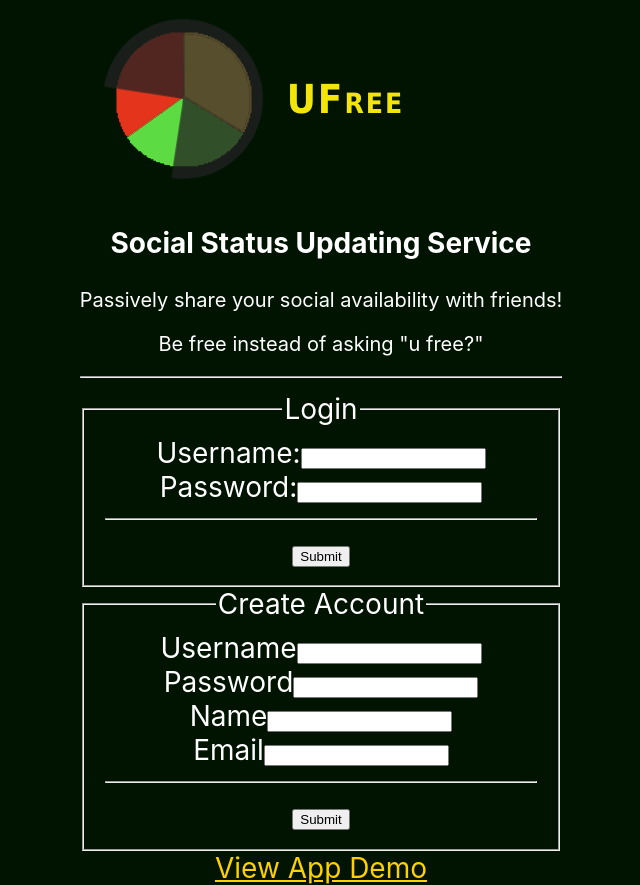
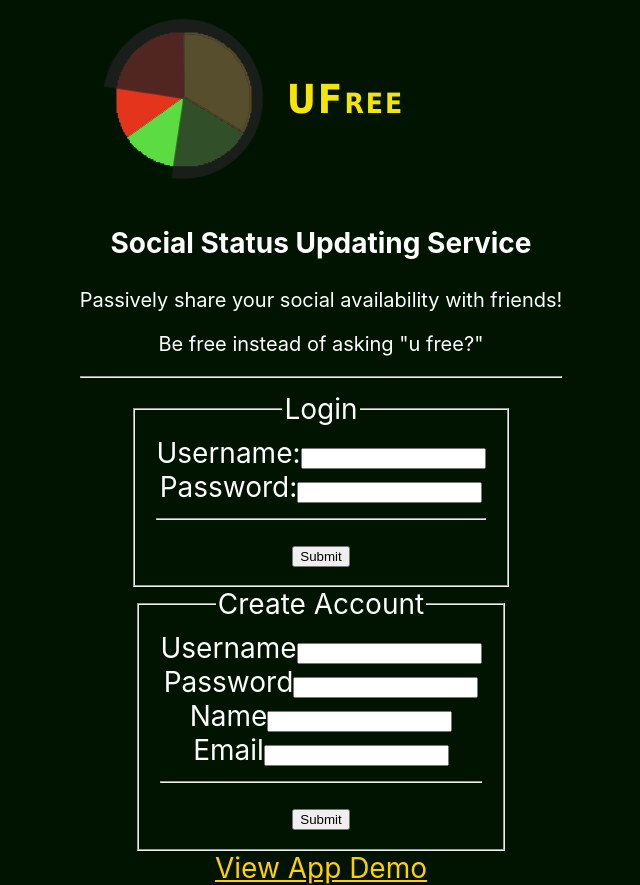
Before and after one commit to AlexSchaadhardt/ufree, a React (Create React App) app: page / in a window 1280 px wide. Shown: the whole page, without its empty margins (319-959 px from the left). Built offline with nearby package versions, Linux system fonts and the light colour scheme.

Commit message:
Going to mess with button toggles for status

```diff
--- a/src/App.css
+++ b/src/App.css
@@ -1,13 +1,17 @@
 body {
   text-align: center;
   background-color: #001401;
+
+  font-size: calc(12px + 2vmin);
+  color: white;
+}
+
+.login-page {
   display: flex;
   flex-direction: column;
   flex: auto;
   align-items: center;
   justify-content: center;
-  font-size: calc(12px + 2vmin);
-  color: white;
 }
 
 
--- a/src/pages/HomePage.js
+++ b/src/pages/HomePage.js
@@ -6,12 +6,12 @@ import CreateAccount from '../_account/CreateAccount';
 
 function HomePage() {
     return(
-        <>
+        <div className='login-page'>
             <HeaderComp/>
             <LoginForm/>
             <CreateAccount/>
             <Link className="App-link" to="/profile"> View App Demo</Link>
-        </>
+        </div>
     )
 }
 
```
